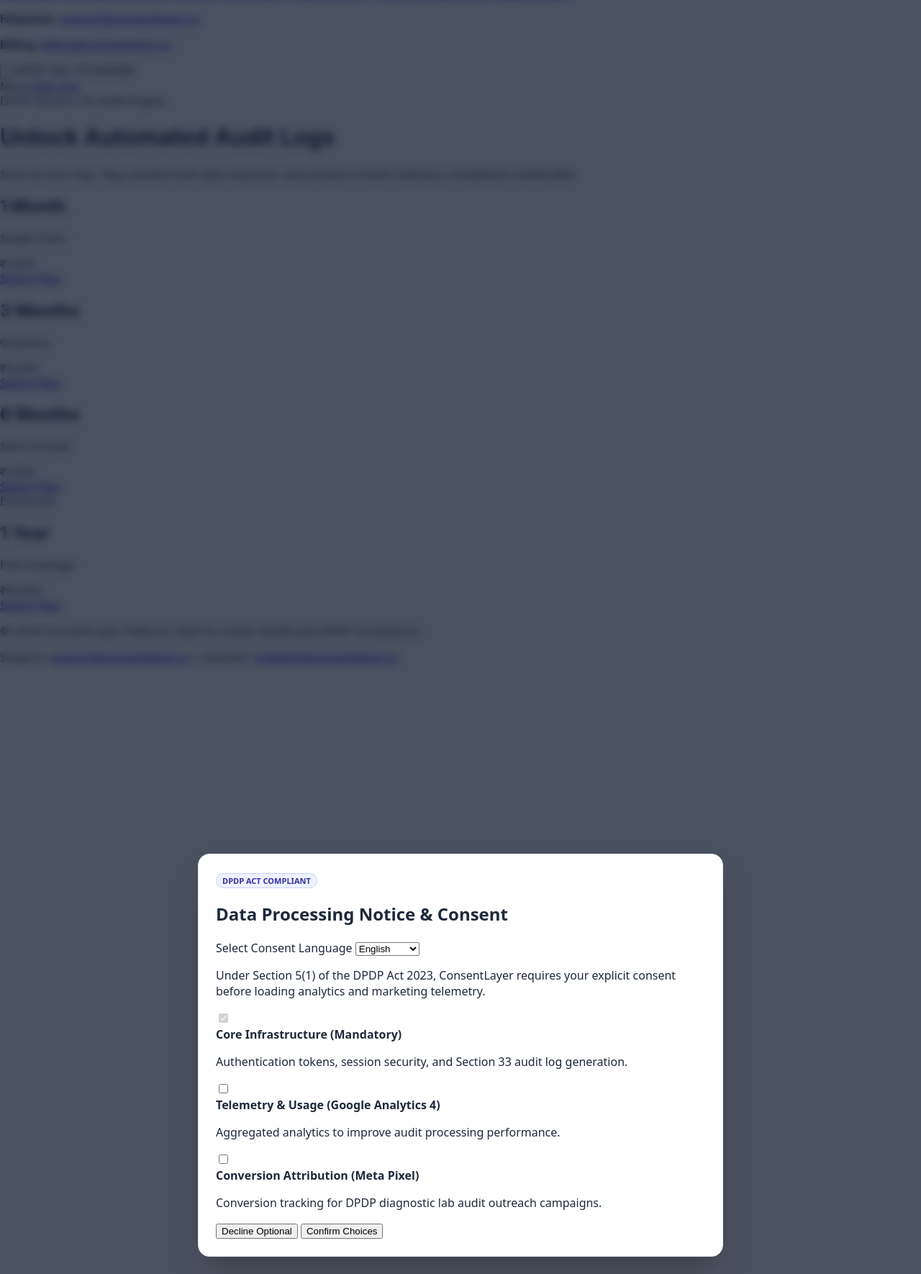
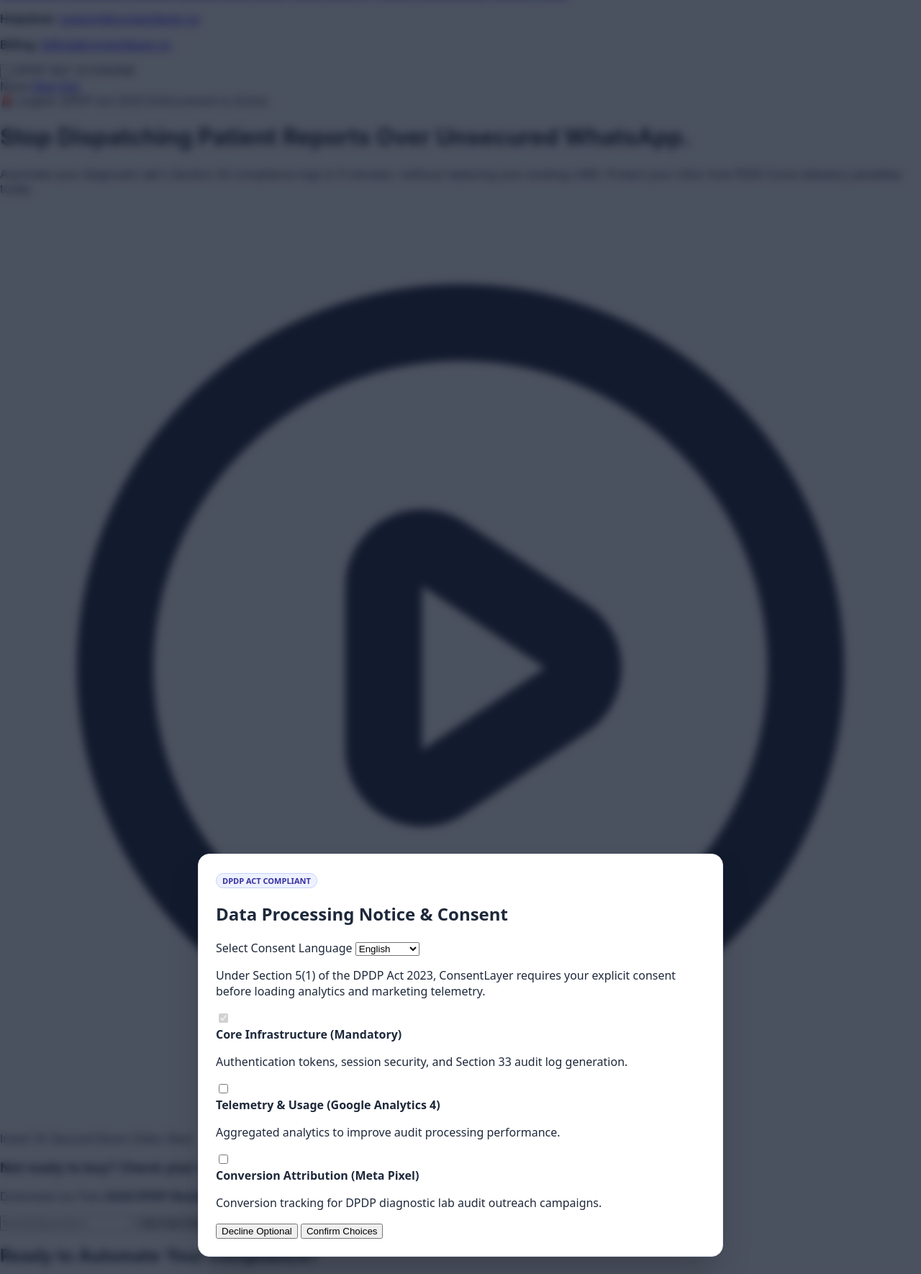
Before and after one commit to pratham-art-cell/dpdp-engine1, a FastAPI app: page / in a window 1280 px wide. Shown: the part 42-1812 px from the top of the page at 72% size. Run offline with FastAPI, Linux system fonts and the light colour scheme.

Commit message:
feat: overhaul marketing funnel with lead capture

```diff
--- a/templates/index.html
+++ b/templates/index.html
@@ -13,13 +13,13 @@
 <div class="max-w-5xl mx-auto space-y-6 md:space-y-8">
 
     {% if has_paid %}
+    <!-- ACTIVE USER DASHBOARD -->
     <div class="bg-white border border-slate-200 rounded-3xl p-5 sm:p-6 md:p-8 shadow-sm">
         <div class="flex flex-col sm:flex-row sm:items-center gap-4 mb-6 pb-6 border-b border-slate-100">
             <div class="w-10 h-10 rounded-full bg-emerald-50 border border-emerald-200 text-emerald-700 flex items-center justify-center font-black shrink-0" aria-hidden="true">
                 ✓
             </div>
             <div class="min-w-0">
-                <!-- ⚡ FIXED: Promoted to H1 for Agentic Browsing ⚡ -->
                 <h1 class="text-lg sm:text-xl font-bold text-slate-900 tracking-tight">DPDP Compliance Pass Active</h1>
                 <p class="text-xs text-slate-600 mt-1">Authenticated Node: <span class="text-indigo-700 font-semibold break-all">{{ user_email }}</span></p>
             </div>
@@ -53,14 +53,45 @@
     </div>
 
     {% else %}
-    <div class="text-center max-w-2xl mx-auto mb-8 md:mb-10 pt-2 sm:pt-4">
-        <div class="inline-flex items-center gap-1.5 px-3 py-1 rounded-full bg-indigo-50 border border-indigo-200 text-indigo-800 text-xs font-bold uppercase tracking-wider mb-4">
-            DPDP Section 33 Audit Engine
+    <!-- GUEST FRONTEND: HIGH-CONVERSION FUNNEL -->
+    <div class="text-center max-w-4xl mx-auto mb-10 pt-4 sm:pt-8">
+        <div class="inline-flex items-center gap-1.5 px-3 py-1 rounded-full bg-red-50 border border-red-200 text-red-800 text-xs font-bold uppercase tracking-wider mb-6 shadow-sm">
+            🚨 Urgent: DPDP Act 2023 Enforcement is Active
         </div>
-        <h1 class="text-2xl sm:text-3xl md:text-4xl font-black text-slate-900 tracking-tight mb-3">Unlock Automated Audit Logs</h1>
-        <p class="text-sm sm:text-base text-slate-700 leading-relaxed px-4 sm:px-0">
-            Scan access logs, flag unauthorized data exposure, and produce instant statutory compliance certificates.
+
+        <h1 class="text-3xl sm:text-4xl md:text-5xl font-black text-slate-900 tracking-tight mb-5 leading-tight">
+            Stop Dispatching Patient Reports Over Unsecured WhatsApp.
+        </h1>
+
+        <p class="text-base sm:text-lg text-slate-700 leading-relaxed px-4 sm:px-0 mb-8 font-medium max-w-2xl mx-auto">
+            Automate your diagnostic lab's Section 33 compliance logs in 5 minutes—without replacing your existing LIMS. Protect your clinic from ₹250 Crore statutory penalties today.
         </p>
+
+        <!-- Product Demo Placeholder (The "Aha!" Moment) -->
+        <div class="mb-12 rounded-2xl overflow-hidden border border-slate-200 shadow-xl bg-slate-50 max-w-3xl mx-auto relative aspect-video flex flex-col items-center justify-center text-slate-400">
+            <!-- TODO: Replace this div with a <video autoplay loop muted playsinline src="/static/demo.mp4"> tag -->
+            <svg class="w-12 h-12 mb-2" fill="none" stroke="currentColor" viewBox="0 0 24 24"><path stroke-linecap="round" stroke-linejoin="round" stroke-width="2" d="M14.752 11.168l-3.197-2.132A1 1 0 0010 9.87v4.263a1 1 0 001.555.832l3.197-2.132a1 1 0 000-1.664z"></path><path stroke-linecap="round" stroke-linejoin="round" stroke-width="2" d="M21 12a9 9 0 11-18 0 9 9 0 0118 0z"></path></svg>
+            <span class="text-sm font-semibold uppercase tracking-wider text-slate-500">Insert 10-Second Demo Video Here</span>
+        </div>
+
+        <!-- Zero-Cost Lead Capture -->
+        <div class="bg-indigo-50 border border-indigo-100 rounded-3xl p-6 sm:p-8 max-w-2xl mx-auto mb-16 shadow-sm text-left">
+            <h3 class="text-xl font-bold text-slate-900 mb-2 text-center sm:text-left">Not ready to buy? Check your vulnerability score.</h3>
+            <p class="text-sm text-slate-600 mb-6 text-center sm:text-left">Download our free <strong>2026 DPDP Readiness Checklist for Diagnostic Centers</strong> to see where your front desk is leaking data.</p>
+
+            <form action="/api/leads/webhook" method="POST" class="flex flex-col sm:flex-row gap-3">
+                <input type="email" name="email" placeholder="founder@yourlab.in" required class="flex-1 rounded-xl border-slate-300 shadow-sm focus:border-indigo-500 focus:ring-indigo-500 text-sm py-3.5 px-4 outline-none">
+                <button type="submit" class="bg-slate-900 hover:bg-black text-white font-bold py-3.5 px-6 rounded-xl transition-all shadow-md text-sm whitespace-nowrap">
+                    Get Free Checklist →
+                </button>
+            </form>
+        </div>
+    </div>
+
+    <!-- Pricing Section -->
+    <div class="text-center mb-8">
+        <h2 class="text-2xl font-black text-slate-900 tracking-tight">Ready to Automate Your Compliance?</h2>
+        <p class="text-sm text-slate-600 mt-2 mb-8">Select a plan below to instantly activate your Audit Engine.</p>
     </div>
 
     <div class="grid grid-cols-1 sm:grid-cols-2 lg:grid-cols-4 gap-4 md:gap-5 items-stretch">
```
